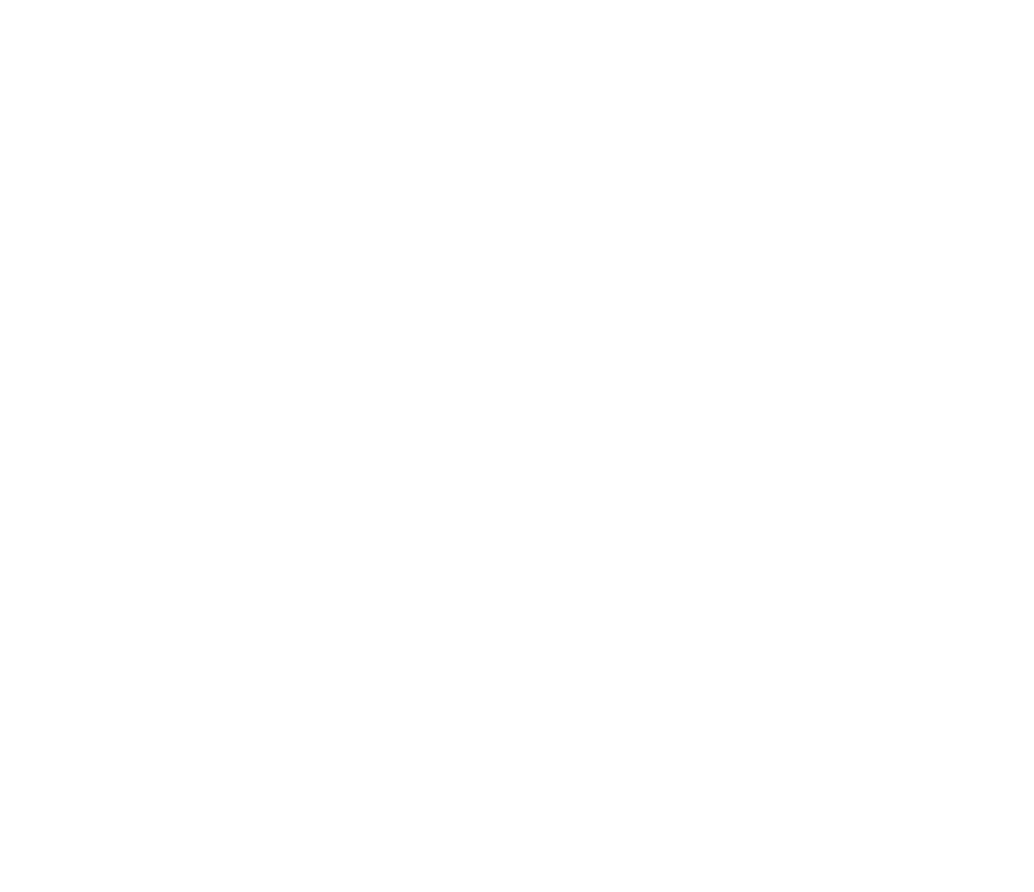
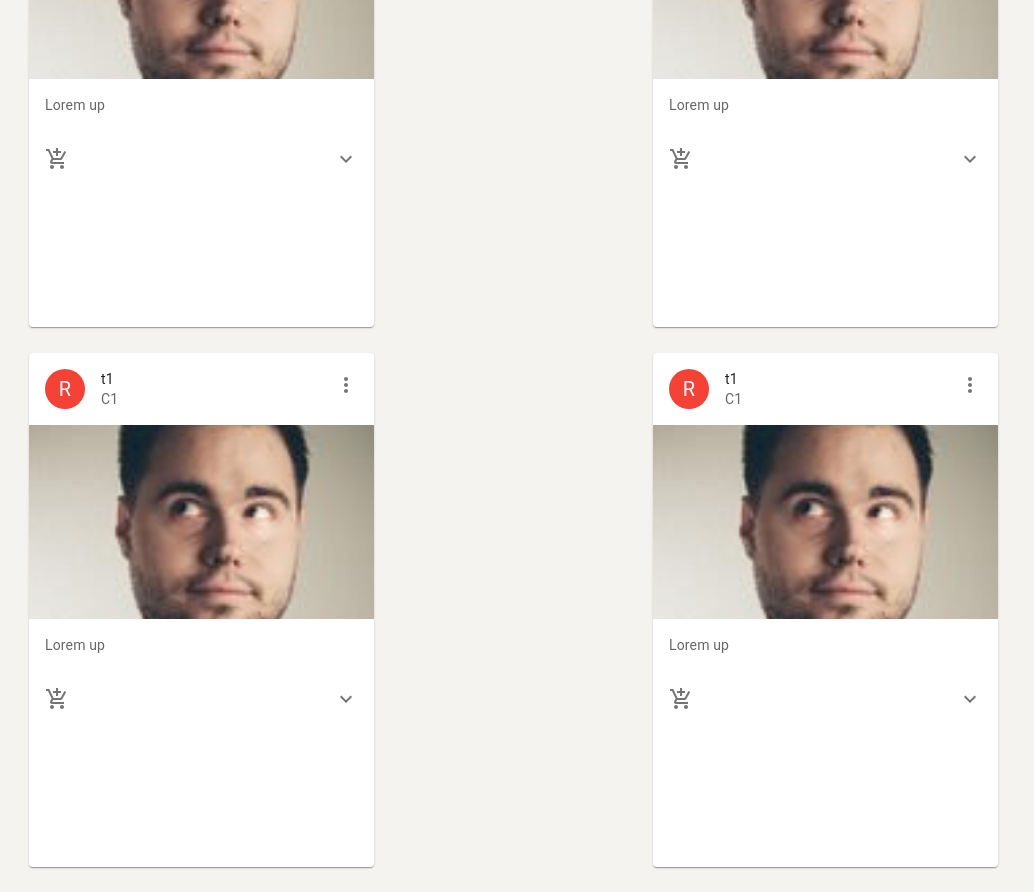
Before and after one commit to ProgFadi/axios-app, a React (Create React App) app: page /dashboard in a window 1280 px wide. Shown: the part 280-1172 px from the top of the page, without its empty margins (0-1034 px from the left). Before the commit the page ends 800 px from the top, so only its background shows below. Built offline with nearby package versions, Linux system fonts and the light colour scheme.

Commit message:
ready to deploy

```diff
--- a/package.json
+++ b/package.json
@@ -18,6 +18,7 @@
     "react-feather": "^2.0.9",
     "react-router-dom": "^6.0.2",
     "react-scripts": "4.0.3",
+    "react-transition-group": "^4.4.2",
     "web-vitals": "^1.0.1"
   },
   "scripts": {
--- a/src/components/Carts.js
+++ b/src/components/Carts.js
@@ -29,7 +29,7 @@ import {
 import CartContext from '../contexts/CartContext'
 import Grow from '@mui/material/Grow';
 import ShoppingCartIcon from "@mui/icons-material/ShoppingCart";
-
+import RemoveCircleIcon from '@mui/icons-material/RemoveCircle';
 const iconsMap = {
   order_placed: PackageIcon,
   new_message: MessageIcon,
@@ -50,7 +50,7 @@ const Carts = () => {
   const classes = useStyles();
   const ref = useRef(null);
   const [isOpen, setOpen] = useState(false);
-  const {carts} = useContext(CartContext)
+  const {carts, removeCart} = useContext(CartContext)
   console.log('carts is : ',carts)
   const handleOpen = () => {
     setOpen(true);
@@ -109,6 +109,7 @@ const Carts = () => {
           </Box>
         ) : (
           <>
+
             <List
             sx={{
               maxHeight:'80%',
@@ -129,7 +130,11 @@ const Carts = () => {
                       flexDirection:'column'
                     }}
                   >
-
+                    <IconButton
+                    onClick={()=>removeCart(cart.id)}
+                    >
+                      <RemoveCircleIcon/>
+                    </IconButton>
                     <ListItemText
                       primary={cart.title}
                       primaryTypographyProps={{ variant: 'subtitle2', color: 'textPrimary' }}
--- a/src/components/PCard.jsx
+++ b/src/components/PCard.jsx
@@ -18,6 +18,8 @@ import AddShoppingCartIcon from "@mui/icons-material/AddShoppingCart";
 import { Box, Tooltip } from "@mui/material";
 import Skeleton from "@mui/material/Skeleton";
 import CartContext from "../contexts/CartContext";
+import Grow from '@mui/material/Grow';
+
 
 const ExpandMore = styled((props) => {
   const { expand, ...other } = props;
@@ -48,29 +50,26 @@ export default function RecipeReviewCard(props) {
         margin: "5px",
       }}
     >
-      {props.isLoading ? (
+
+        {
+          props.isLoading?
          <Box
          sx={{
            display:'flex',
            flexDirection:'row',
-            justifyContent:'flex-start',
-            alignItems:'center'
+           flexGrow:'1',
+
          }}
          >
-             <Skeleton
-            animation="wave"
-            variant="circular"
-            width={40}
-            height={40}
-          />
-          <Skeleton
-            animation="wave"
-            height={10}
-            width="80%"
-            style={{ marginBottom: 6 }}
-          />
+            <Skeleton variant="circular" width={40} height={40}/>
+            <Skeleton variant="rectangular" width={"80%"} height={40} />
+
          </Box>
-      ) : (
+          :
+          <Grow
+          in={!props.isLoading}
+          timeout={1000}
+          >
             <CardHeader
           avatar={
             <Avatar sx={{ bgcolor: red[500] }} aria-label="recipe">
@@ -85,25 +84,29 @@ export default function RecipeReviewCard(props) {
           title={obj.title}
           subheader={obj.category}
         />
-      )}
+          </Grow>
+        }
+
+
+
+
+
+
          {
            props.isLoading?
-          <Skeleton sx={{ height: 194 }} animation="wave" variant="rectangular" />
+           <Skeleton style={{
+             marginTop:'5px'
+           }} variant="rectangular" height={194} />
            :
            <CardMedia
            component="img"
            height="194"
-          image={obj.image}
+           image={require('../assets/images/1.jpg').default}
            alt="Image here"
          />
          }
-        {
-            props.isLoading?
-            <React.Fragment>
-            <Skeleton animation="wave" height={10} style={{ marginBottom: 6 }} />
-            <Skeleton animation="wave" height={10} width="80%" />
-          </React.Fragment>
-          :
+
+
             <React.Fragment>
                 <CardContent>
         <Typography variant="body2" color="text.secondary">
@@ -132,7 +135,7 @@ export default function RecipeReviewCard(props) {
         </ExpandMore>
       </CardActions>
             </React.Fragment>
-        }
+
 
       <Collapse in={expanded} timeout="auto" unmountOnExit>
         <CardContent></CardContent>
--- a/src/contexts/CartContext.js
+++ b/src/contexts/CartContext.js
@@ -31,8 +31,9 @@ export const CartProvider = ({children})=>{
         let cartsTemp = carts.filter((item)=>{
            return item.id != id
         })
+        localStorage.setItem(CARTS_KEY,JSON.stringify(cartsTemp))
+
         setCarts(cartsTemp)
-        localStorage.setItem(CARTS_KEY,JSON.stringify(cartsTemp))
 
     }
     return <CartContext.Provider
--- a/src/index.js
+++ b/src/index.js
@@ -21,13 +21,13 @@ const theme = createTheme({
 })
 
 ReactDOM.render(
-  <React.StrictMode>
+
    <BrowserRouter>
      <ThemeProvider theme={theme}>
         <App />
      </ThemeProvider>
    </BrowserRouter>
-  </React.StrictMode>,
+,
   document.getElementById('root')
 );
 
--- a/src/pages/Categories.jsx
+++ b/src/pages/Categories.jsx
@@ -1,14 +1,37 @@
-import React, { useEffect } from 'react';
-import { Navigate } from 'react-router-dom';
-import useAuth from '../hooks/useAuth';
+import { Button, Container } from '@mui/material';
+import React, { useState } from 'react';
+import ReactDOM from 'react-dom';
+import { CSSTransition } from 'react-transition-group';
+import Alert from '@mui/material/Alert';
 
-function Categories(props) {
+import './cat_style.css';
 
-    return (
-        <div>
-            Categories
-        </div>
-    );
+const  Example = ()=>{
+  const [showButton, setShowButton] = useState(true);
+  const [showMessage, setShowMessage] = useState(false);
+  return (
+    <Container style={{ paddingTop: '2rem' }}>
+      {showButton && (
+        <Button
+          onClick={() => setShowMessage(true)}
+        >
+          Show Message
+        </Button>
+      )}
+      <CSSTransition
+        in={showMessage}
+        timeout={1000}
+        classNames="cat"
+        unmountOnExit
+        onEnter={() => setShowButton(false)}
+        onExited={() => setShowButton(true)}
+      >
+             <Alert severity="success">This is a success alert — check it out!</Alert>
+
+      </CSSTransition>
+    </Container>
+  );
 }
 
-export default Categories;
+
+export default Example;
--- a/src/pages/Dashboard.jsx
+++ b/src/pages/Dashboard.jsx
@@ -1,12 +1,96 @@
 import React, { useEffect, useState } from 'react';
 import {Navigate} from 'react-router-dom'
 import useAuth from '../hooks/useAuth';
+import PCard from '../components/PCard'
+import { Grid } from '@mui/material';
 function Dashboard(props) {
 
     return (
-        <div>
-            Dashboard
-        </div>
+       <Grid
+       container
+       spacing={2}
+       >
+           <Grid
+           item
+           xs={12}
+           md={6}
+           xl={3}
+           >
+                <PCard obj={{
+                title:'t1',
+                category:' C1',
+                price:195,
+                description:'Lorem up'
+
+            }}/>
+
+
+           </Grid>
+           <Grid
+           item
+           xs={12}
+           md={6}
+           xl={3}
+           >
+                <PCard obj={{
+                title:'t1',
+                category:' C1',
+                price:195,
+                description:'Lorem up'
+
+            }}/>
+
+
+           </Grid>
+           <Grid
+           item
+           xs={12}
+           md={6}
+           xl={3}
+           >
+                <PCard obj={{
+                title:'t1',
+                category:' C1',
+                price:195,
+                description:'Lorem up'
+
+            }}/>
+
+
+           </Grid>
+           <Grid
+           item
+           xs={12}
+           md={6}
+           xl={3}
+           >
+                <PCard obj={{
+                title:'t1',
+                category:' C1',
+                price:195,
+                description:'Lorem up'
+
+            }}/>
+
+
+           </Grid>
+           <Grid
+           item
+           xs={12}
+           md={6}
+           xl={3}
+           >
+                <PCard obj={{
+                title:'t1',
+                category:' C1',
+                price:195,
+                description:'Lorem up'
+
+            }}/>
+
+
+           </Grid>
+       </Grid>
     );
 }
 
--- a/src/pages/Products.jsx
+++ b/src/pages/Products.jsx
@@ -60,8 +60,9 @@ function Products(props) {
         }}
         >
            {
-               products && products.map((item)=>{
-                   return <PCard obj={item} isLoading={isLoading}/>
+
+               products && products.map((item,index)=>{
+                   return <PCard isLoading={isLoading} key={index} obj={item}/>
 
                })
            }
--- /dev/null
+++ b/src/pages/cat_style.css
@@ -0,0 +1,17 @@
+.cat-enter {
+    opacity: 0;
+    transform: scale(0.9);
+  }
+  .cat-enter-active {
+    opacity: 1;
+    transform: translateX(0);
+    transition: opacity 300ms, transform 300ms;
+  }
+  .cat-exit {
+    opacity: 1;
+  }
+  .cat-exit-active {
+    opacity: 0;
+    transform: scale(0.9);
+    transition: opacity 300ms, transform 300ms;
+  }
```
Also changed, not shown: src/components/carts_style.css (added, +17 -0 lines), 1 other file (tests, documents, lock files or other folders). Lines whose indentation alone changed are shown as unchanged.
